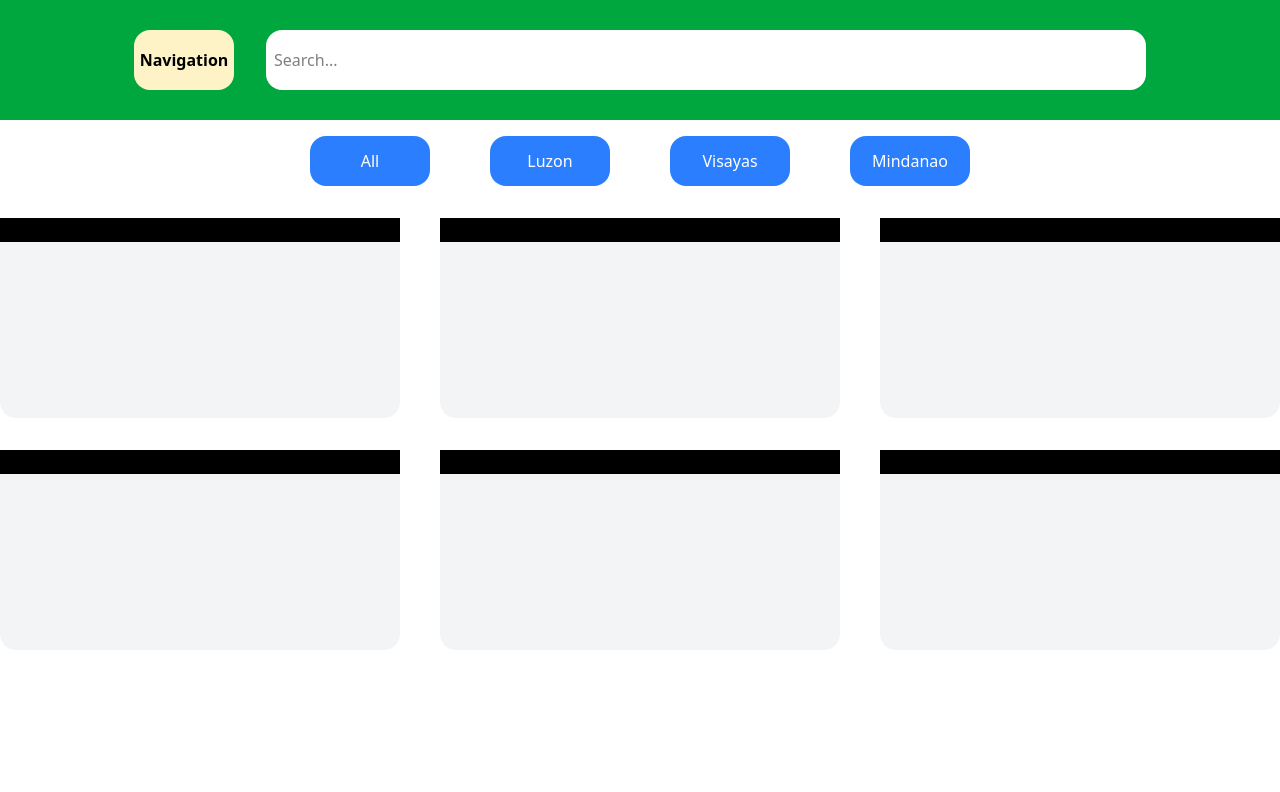
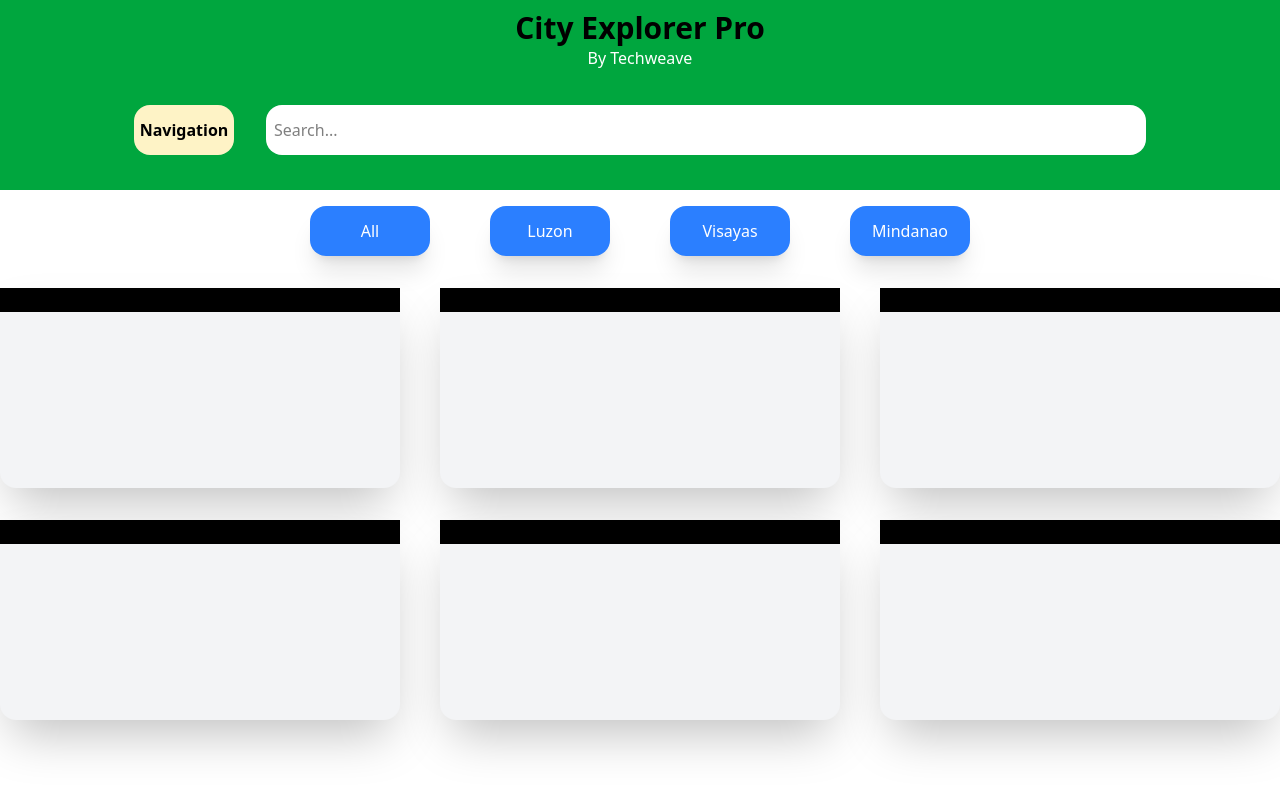
Before and after one commit to rauf-create539/map-react, a React (Vite) app in the folder map-create/: page / in a window 1280 px wide. Shown: the top 792 px of the page. Built offline with nearby package versions, Linux system fonts and the light colour scheme; a web font is replaced by a local one.

Commit message:
With shadows using tailwindcss

```diff
--- a/map-create/src/App.jsx
+++ b/map-create/src/App.jsx
@@ -2,13 +2,19 @@ import "./style.css"
 
 export default function App() {
   return <form className="min-h-screen flex flex-col">
+    <div className="bg-green-600">
+      <h1 className="text-3xl text-center mt-2.5 font-semibold text-black">City Explorer Pro</h1>
+      <div className="text-center">
+        <h3 className="text-white font-extralight">By Techweave</h3>
+      </div>
+    </div>
     <div className="w-screen h-[120px] flex items justify-center items-center bg-green-600">
       <div className="flex gap-8">
-        <button className="h-[60px] w-[100px] font-semibold rounded-2xl bg-amber-100">Navigation</button>
+        <button className="h-[50px] w-[100px] font-semibold rounded-2xl bg-amber-100">Navigation</button>
         <input
         type="text"
         placeholder="Search..."
-        className="w-[880px] h-[60px] pl-2 border-0 rounded-2xl bg-white"></input>
+        className="w-[880px] h-[50px] pl-2 border-0 rounded-2xl bg-white"></input>
       </div>
     </div>
 
@@ -16,33 +22,33 @@ export default function App() {
       <div className="flex gap-15 flex items justify-center items-center">
 
         <button className="w-[120px] h-[50px] mt-4 font-medium text-white
-           rounded-2xl  bg-blue-500">All</button>
+           rounded-2xl shadow-xl bg-blue-500">All</button>
         <button className="w-[120px] h-[50px] mt-4 font-medium text-white
-         rounded-2xl bg-blue-500">Luzon</button>
+         rounded-2xl shadow-xl bg-blue-500">Luzon</button>
         <button className="w-[120px] h-[50px] mt-4 font-medium text-white
-         rounded-2xl bg-blue-500">Visayas</button>
+         rounded-2xl shadow-xl bg-blue-500">Visayas</button>
         <button className="w-[120px] h-[50px] mt-4 font-medium text-white
-         rounded-2xl bg-blue-500">Mindanao</button>
+         rounded-2xl shadow-xl bg-blue-500">Mindanao</button>
 
       </div>
 
       <div className="flex gap-10 flex items justify-center items-center mt-8">
 
-        <div className="w-[400px] h-[200px] bg-gray-100 rounded-2xl">
+        <div className="w-[400px] h-[200px] bg-gray-100 rounded-2xl shadow-2xl">
         <div className="body"></div>
         <div className="bg-black">
           <h2>Davao City</h2>
         </div>
       </div>
 
-      <div className="w-[400px] h-[200px] bg-gray-100 rounded-2xl">
+      <div className="w-[400px] h-[200px] bg-gray-100 rounded-2xl shadow-2xl">
         <div className="body"></div>
         <div className="bg-black">
           <h2>Davao City</h2>
         </div>
       </div>
 
-      <div className="w-[400px] h-[200px] bg-gray-100 rounded-2xl">
+      <div className="w-[400px] h-[200px] bg-gray-100 rounded-2xl shadow-2xl">
         <div className="body"></div>
         <div className="bg-black">
           <h2>Davao City</h2>
@@ -51,23 +57,23 @@ export default function App() {
 
       </div>
 
-      <div className="flex gap-10 flex items justify-center items-center mt-8">
+      <div className="flex gap-10 items justify-center items-center mt-8">
 
-        <div className="w-[400px] h-[200px] bg-gray-100 rounded-2xl">
+        <div className="w-[400px] h-[200px] bg-gray-100 rounded-2xl shadow-2xl">
         <div className="body"></div>
         <div className="bg-black">
           <h2>Davao City</h2>
         </div>
       </div>
 
-      <div className="w-[400px] h-[200px] bg-gray-100 rounded-2xl">
+      <div className="w-[400px] h-[200px] bg-gray-100 rounded-2xl shadow-2xl">
         <div className="body"></div>
         <div className="bg-black">
           <h2>Davao City</h2>
         </div>
       </div>
 
-      <div className="w-[400px] h-[200px] bg-gray-100 rounded-2xl">
+      <div className="w-[400px] h-[200px] bg-gray-100 rounded-2xl shadow-2xl">
         <div className="body"></div>
         <div className="bg-black ">
           <h2>Davao City</h2>
```
